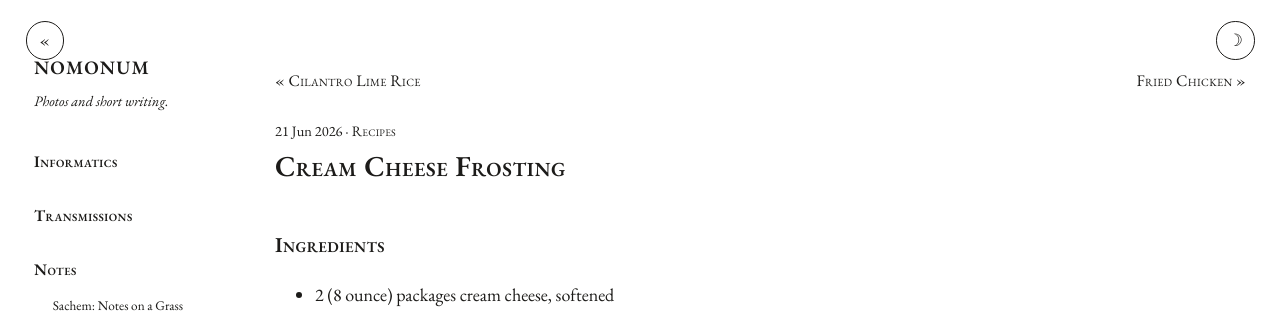
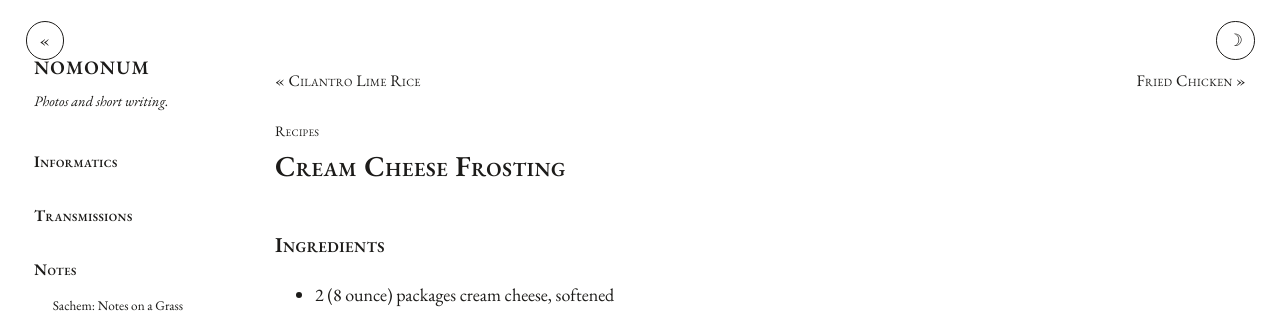
Before and after one commit to nomonum/nomonum, a Jekyll site: the page built from _posts/2026-06-21-cream-cheese-frosting.markdown, in a window 1280 px wide. Shown: the top 315 px of the page. Built offline with Jekyll 4.4.1, drawn with Linux system fonts in a browser that asks for light colours.

Commit message:
Hide dates for recipe posts
Recipe dates are just conversion-time metadata (original file
mtimes), not meaningful publish dates, so suppress them in both the
index list and the article header. Category label stays. Other
categories are unaffected.

```diff
--- a/_includes/entry-list.html
+++ b/_includes/entry-list.html
@@ -6,7 +6,9 @@
     {% for entry in entries %}
       <li class="index-row">
         <a class="index-title" href="{{ entry.url | relative_url }}">{{ entry.title | default: entry.caption | default: "Untitled" }}</a>
-        <span class="index-date">{{ entry.date | date: "%d %b %Y" }}</span>
+        {% unless entry.category == "recipes" %}
+          <span class="index-date">{{ entry.date | date: "%d %b %Y" }}</span>
+        {% endunless %}
       </li>
     {% endfor %}
   </ul>
--- a/_includes/post-body.html
+++ b/_includes/post-body.html
@@ -44,9 +44,11 @@
   {% endfor %}
   <header class="article-header">
     <div class="article-date">
-      {{ p.date | date: "%d %b %Y" }}
+      {% unless p.category == "recipes" %}
+        {{ p.date | date: "%d %b %Y" }}
+      {% endunless %}
       {% if p.category %}
-        <span class="article-category">&middot; <a href="{{ '/' | append: p.category | append: '-index/' | relative_url }}">{{ category_title }}</a></span>
+        <span class="article-category">{% unless p.category == "recipes" %}&middot; {% endunless %}<a href="{{ '/' | append: p.category | append: '-index/' | relative_url }}">{{ category_title }}</a></span>
       {% endif %}
     </div>
     <h1 class="article-title"><a href="{{ p.url | relative_url }}">{{ p.title | default: p.caption | default: "Untitled" }}</a></h1>
```
